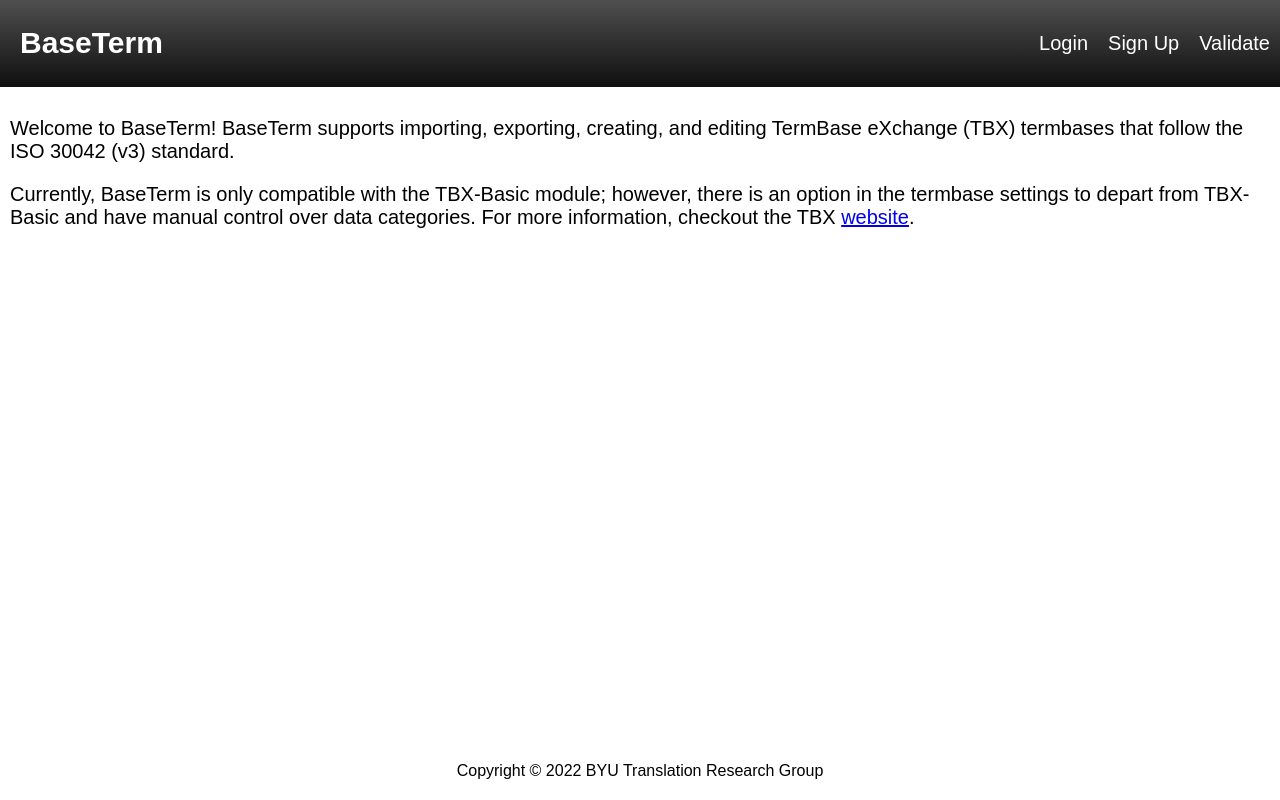
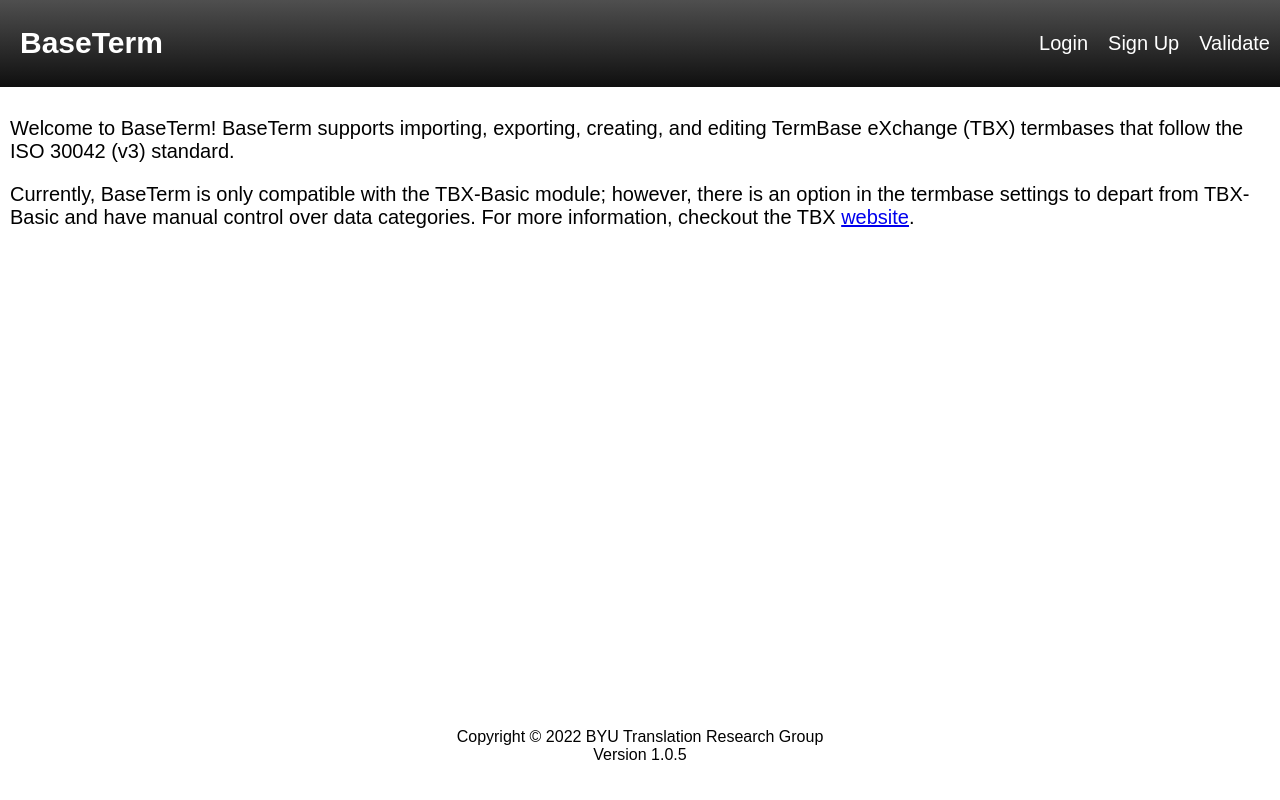
Before and after one commit to BYU-TRG-Team/baseterm, a React (Create React App) app in the folder react-app/: page / in a window 1280 px wide. Built offline with nearby package versions, Linux system fonts and the light colour scheme; the HTML template or start-up script is replaced by a standard one.

Commit message:
adds latest version to footer

```diff
--- a/react-app/src/components/Footer/index.css
+++ b/react-app/src/components/Footer/index.css
@@ -5,3 +5,7 @@
   align-items: center;
   padding: 20px;
 }
+
+.footer__content {
+  text-align: center;
+}
--- a/react-app/src/components/Footer/index.tsx
+++ b/react-app/src/components/Footer/index.tsx
@@ -3,7 +3,10 @@
 
 const Footer: React.FC = () => (
   <footer className="footer">
-    Copyright &copy; 2022 BYU Translation Research Group
+    <p className="footer__content">
+      Copyright &copy; 2022 BYU Translation Research Group <br/>
+      Version 1.0.5
+    </p>
   </footer>
 )
 
```
